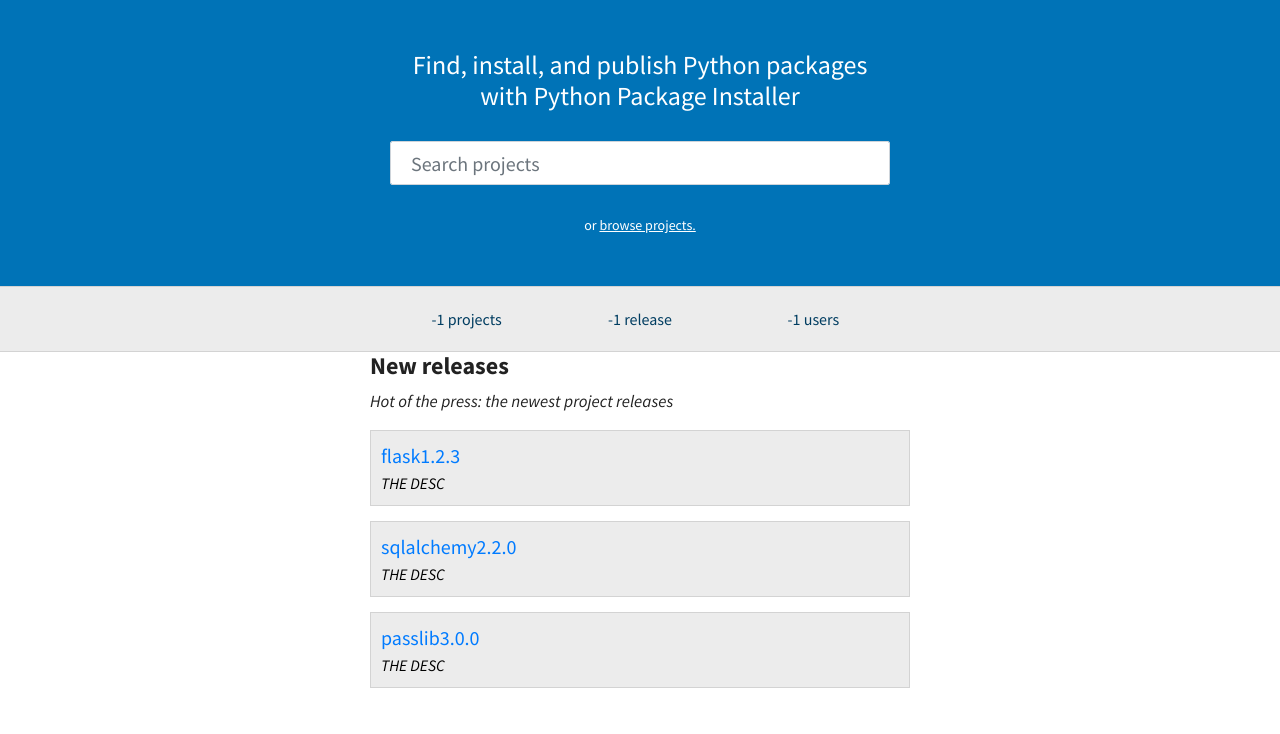
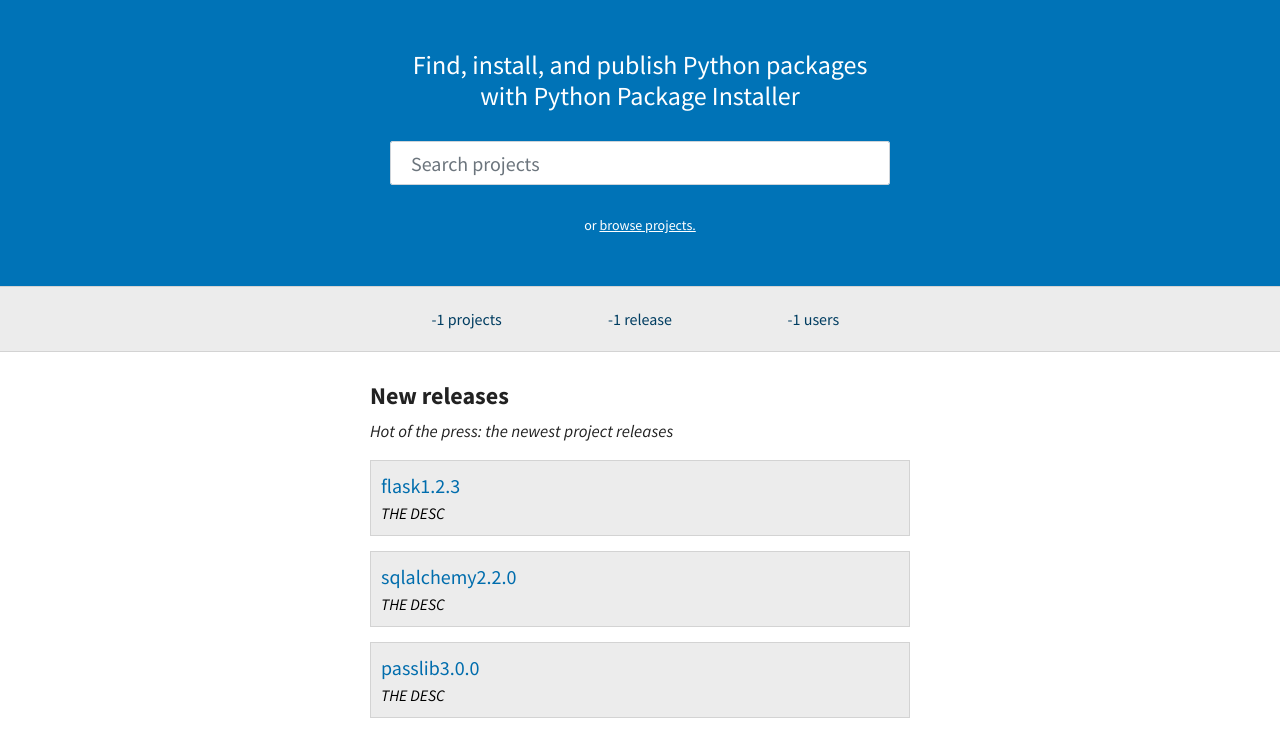
Before and after one commit to willschlitzer/flask-app-talkpython, a Flask app: page / in a window 1280 px wide. Shown: the part 66-800 px from the top of the page. Run offline with Flask 2, Linux system fonts and the light colour scheme; some libraries are stand-ins or nearby versions.

Commit message:
Add formatting

```diff
--- a/pypi_org/static/css/site.css
+++ b/pypi_org/static/css/site.css
@@ -68,6 +68,7 @@ nav > a {
     text-align: center;
     border-bottom: 1px solid #d3d3d3;
     border-top: 1px solid #d3d3d3;
+    margin-bottom: 30px;
 }
 
 .pypi-stats .stat {
@@ -102,6 +103,10 @@ nav > a {
     font-weight: normal;
 }
 
+.project-list .project a {
+    color: #006dad;
+}
+
 .project-list .project .desc {
     font-size: 16px;
     font-weight: normal;
```
